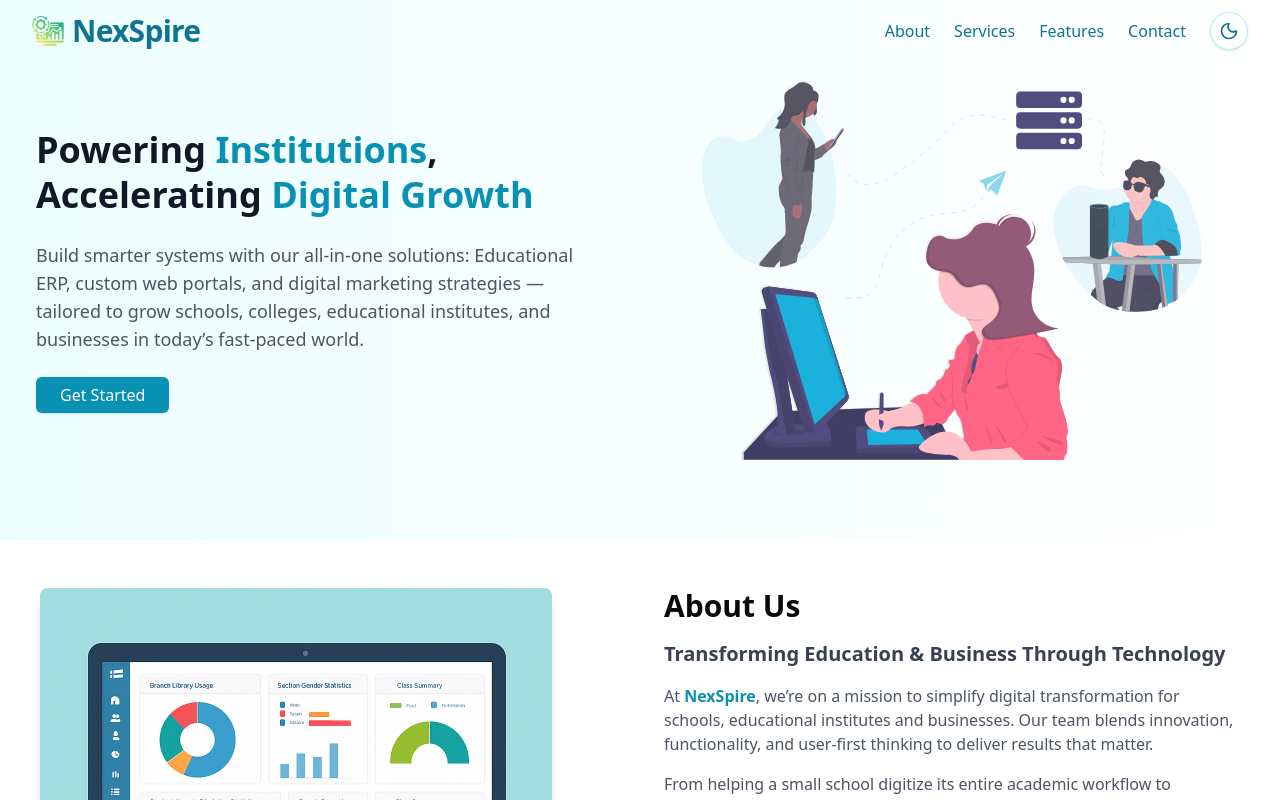
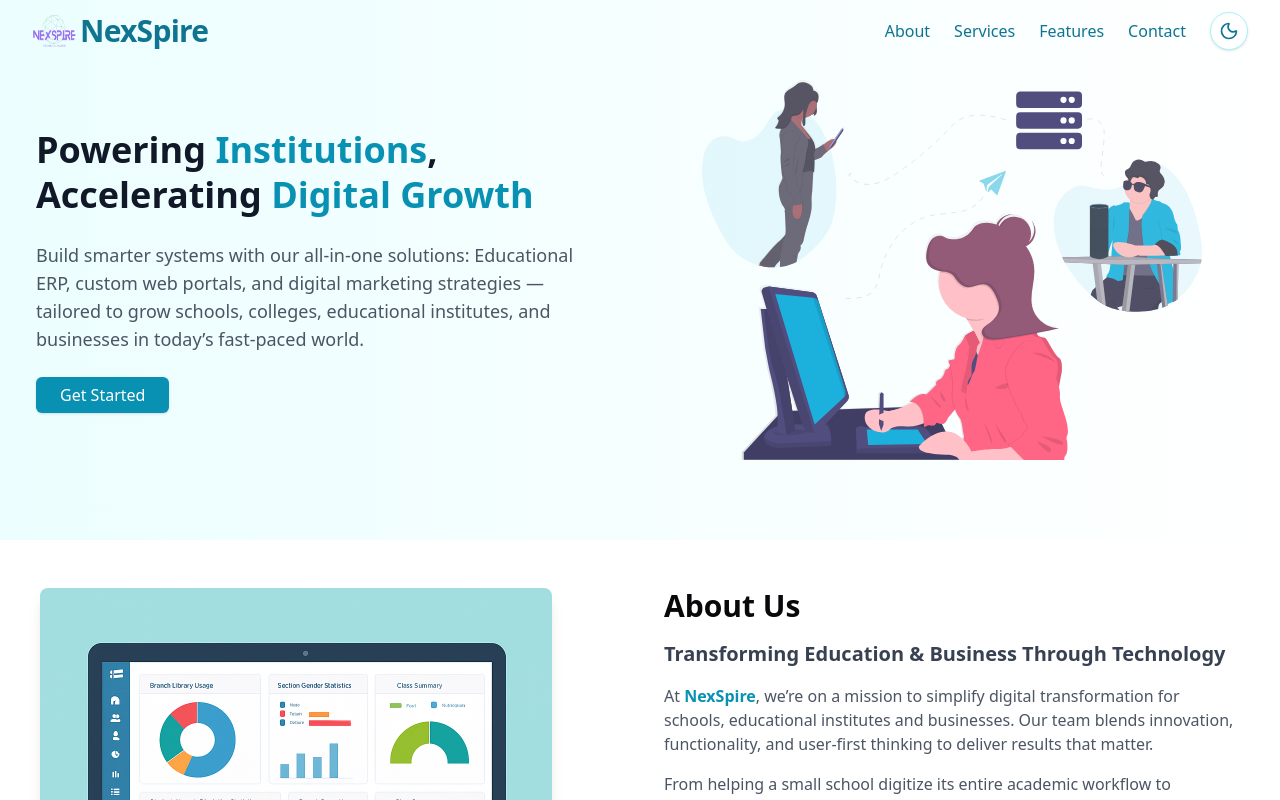
Before and after one commit to NikhiL-Nandeshwar/Website, a Next.js app in the folder erp-website/: page / in a window 1280 px wide. Shown: the top 800 px of the page. Built offline with nearby package versions, Linux system fonts and the light colour scheme.

Commit message:
nexspire logo

```diff
--- a/erp-website/src/components/custom/navbar.tsx
+++ b/erp-website/src/components/custom/navbar.tsx
@@ -30,13 +30,13 @@ export default function Navbar() {
         >
             <div className="max-w-screen-xl mx-auto px-4 md:px-8 py-3 flex items-center justify-between">
                 {/* Logo */}
-                <Link href="/" className="flex items-center gap-2 text-xl md:text-3xl font-bold tracking-tight">
+                <Link href="/" className="flex items-center gap-1 text-xl md:text-3xl font-bold tracking-tight">
                     <Image
-                        src="/logo.png"
+                        src="/nexspire.png"
                         alt="Logo"
-                        width={32}
-                        height={32}
-                        className="w-8 h-8"
+                        width={36}
+                        height={36}
+                        className="w-11 h-9"
                     />
                     NexSpire
                 </Link>
```
Also changed, not shown: erp-website/public/nexspire.png, 1 other file (tests, documents, lock files or other folders).
